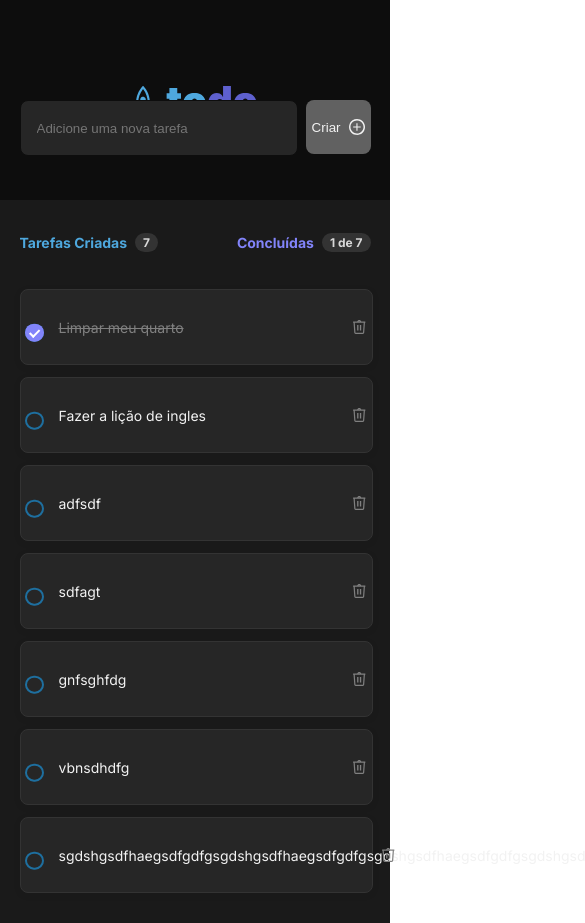
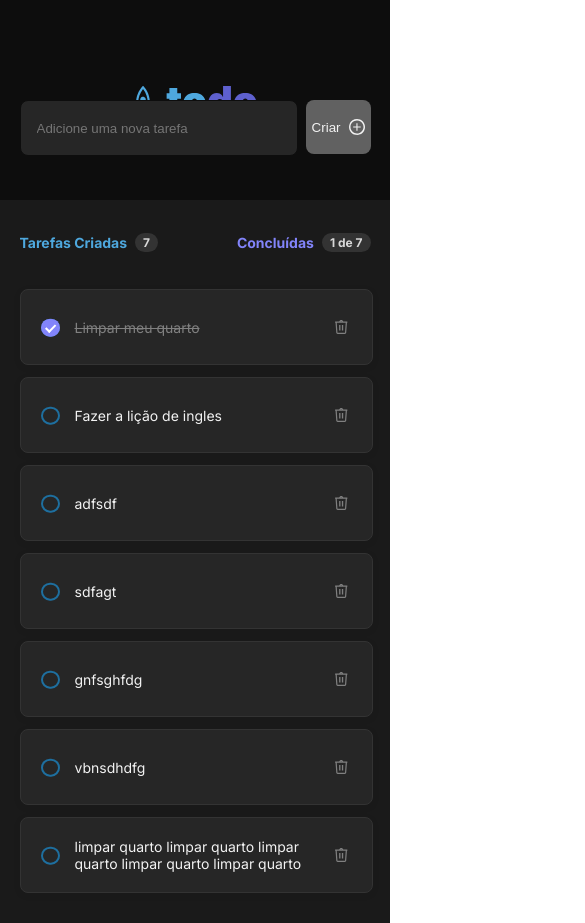
Before and after one commit to renanmontanopaz/React-ToDo, a React (Vite) app: page / in a window 390 px wide. Shown: the top 923 px of the page, 585 px wide, since content can reach past the window. Built offline with nearby package versions, Linux system fonts and the light colour scheme; data requests are answered from the project's data file.

Commit message:
responsividade

```diff
--- a/src/components/ToDoList/index.module.css
+++ b/src/components/ToDoList/index.module.css
@@ -20,13 +20,11 @@
     border: 1px solid var(--gray-400);
     box-shadow: 0px 2px 8px rgba(0,0,0,0.06);
     border-radius: 8px;
-    word-wrap: break-word;
 }
 
 .text{
     color: var(--gray-100);
     width: 776px;
-    max-width: 87%;
     font-style: normal;
     font-weight: 400;
     font-size: 14px;
@@ -42,12 +40,13 @@ p{
     color: var(--gray-300);
     text-decoration: line-through;
     width: 776px;
-    max-width: 87%;
     font-size: 14px;
+    align-items: baseline;
+
 }
 input[type="checkbox"] {
     appearance: none;
-
+    margin-left: 20px;
     font: inherit;
     color: var(--blue-dark);
     width: 19px;
@@ -55,7 +54,7 @@ input[type="checkbox"] {
     border: 2px solid var(--blue-dark);
     border-radius: 16px;
     transform: translateY(0.415em);
-    margin-bottom: 5px;
+    margin-bottom: 15px;
     display: grid;
     place-content: center;
     cursor: pointer;
@@ -99,6 +98,7 @@ input[type="checkbox"]:hover{
     width: auto;
     height: 14px;
     padding: 6px;
+    margin-right: 18px;
 }
 
 .img:hover{
--- a/src/configs/dataBase/db.json
+++ b/src/configs/dataBase/db.json
@@ -31,8 +31,8 @@
       "isDone": false
     },
     {
-      "id": "1b9c57f2-ef2c-4617-88f5-88f6868e1dad",
-      "description": "sgdshgsdfhaegsdfgdfgsgdshgsdfhaegsdfgdfgsgdshgsdfhaegsdfgdfgsgdshgsdfhaegsdfgdfgsgdshgsdfhaegsdfgdfgsgdshgsdfhaegsdfgdfgsgdshgsdfhaegsdfgdfgsgdshgsdfhaegsdfgdfgsgdshgsdfhaegsdfgdfg",
+      "id": "52b0f63c-a274-4e12-9a2b-a431635d8b34",
+      "description": "limpar quarto limpar quarto limpar quarto limpar quarto limpar quarto",
       "isDone": false
     }
   ]
```
